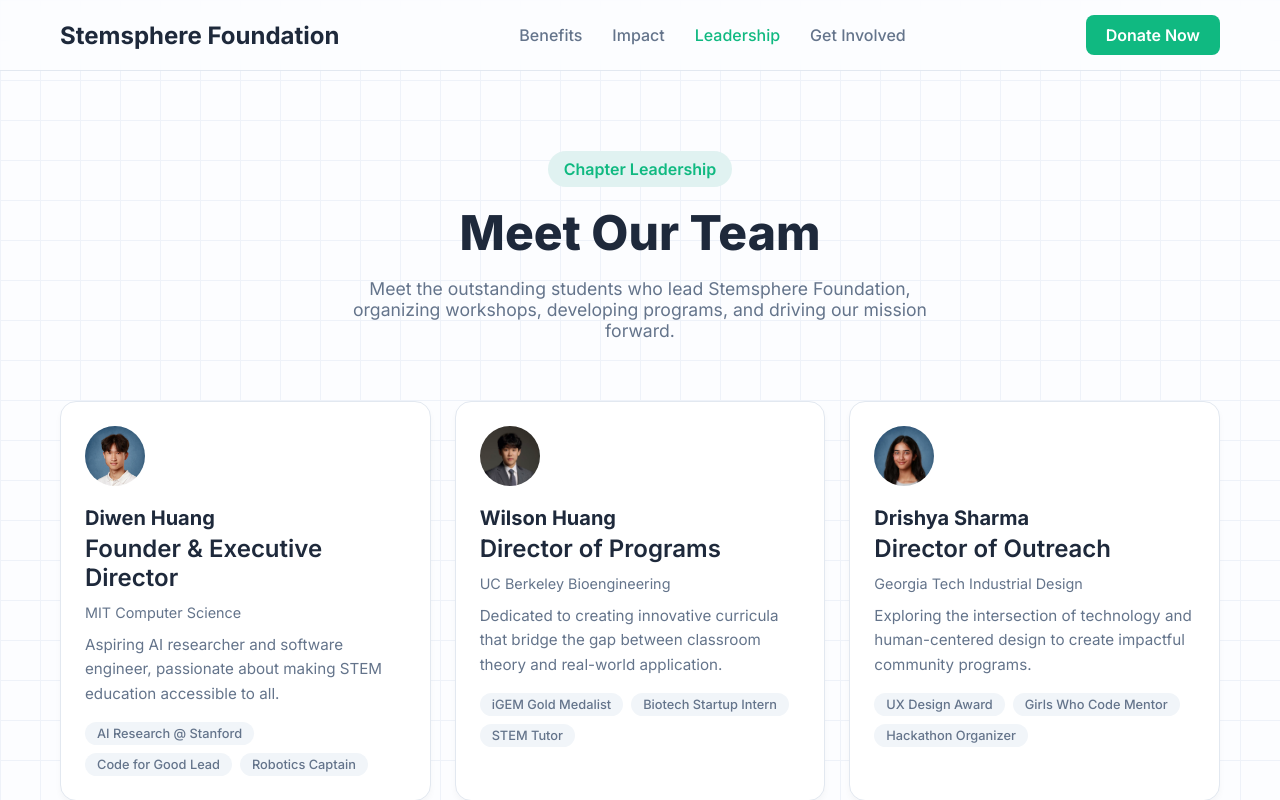
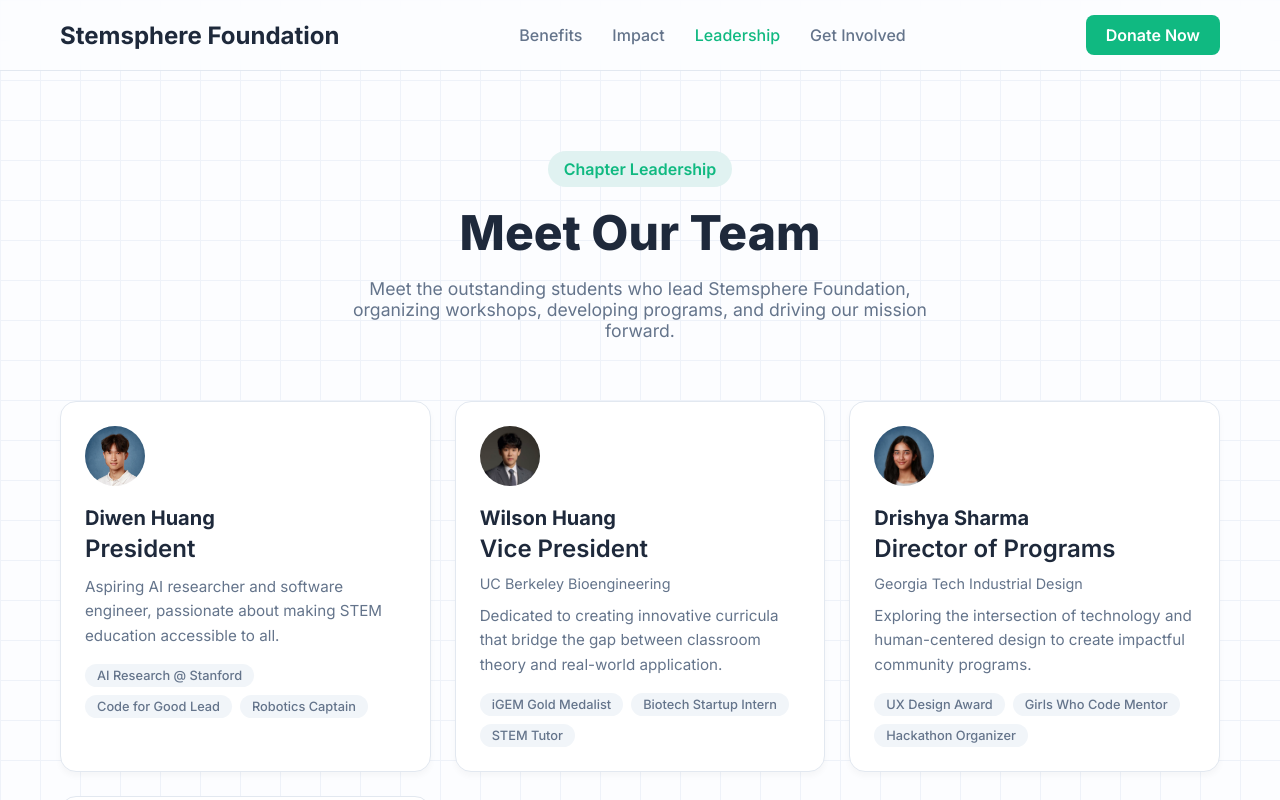
Before and after one commit to diwenne/stemsphere, a React (Vite) app: page /leadership in a window 1280 px wide. Shown: the top 800 px of the page. Built offline with nearby package versions, Linux system fonts and the light colour scheme.

Commit message:
routing error

```diff
--- a/src/pages/Leadership/Leadership.tsx
+++ b/src/pages/Leadership/Leadership.tsx
@@ -9,15 +9,15 @@ import tristan from '../../assets/tristan.png';
 const leaders = [
   {
     name: 'Diwen Huang',
-    title: 'Founder & Executive Director',
-    affiliation: 'MIT Computer Science',
+    title: 'President',
+    affiliation: '',
     bio: 'Aspiring AI researcher and software engineer, passionate about making STEM education accessible to all.',
     avatarUrl: diwen,
     tags: ['AI Research @ Stanford', 'Code for Good Lead', 'Robotics Captain'],
   },
   {
     name: 'Wilson Huang',
-    title: 'Director of Programs',
+    title: 'Vice President',
     affiliation: 'UC Berkeley Bioengineering',
     bio: 'Dedicated to creating innovative curricula that bridge the gap between classroom theory and real-world application.',
     avatarUrl: wilson,
@@ -25,7 +25,7 @@ const leaders = [
   },
   {
     name: 'Drishya Sharma',
-    title: 'Director of Outreach',
+    title: 'Director of Programs',
     affiliation: 'Georgia Tech Industrial Design',
     bio: 'Exploring the intersection of technology and human-centered design to create impactful community programs.',
     avatarUrl: drishya,
```
Also changed, not shown: vercel.json (added).
